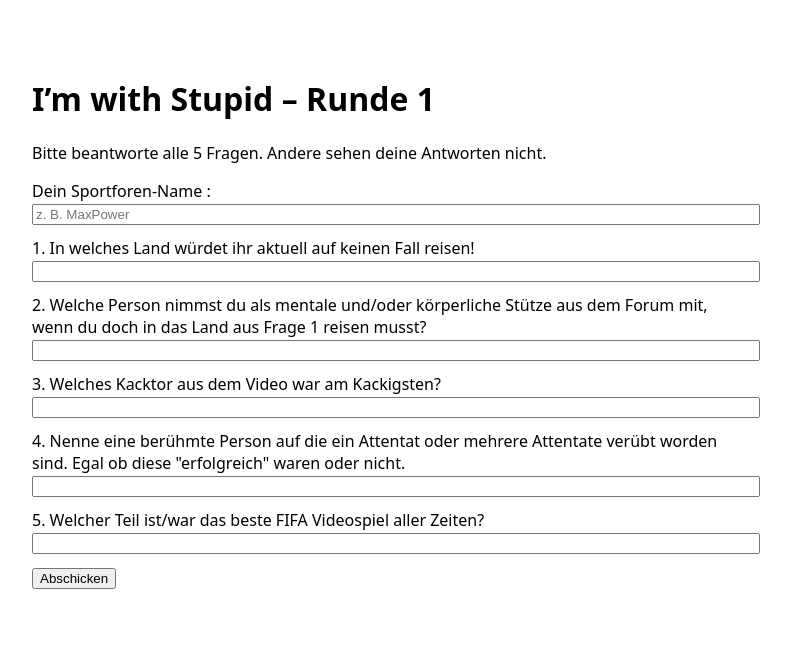
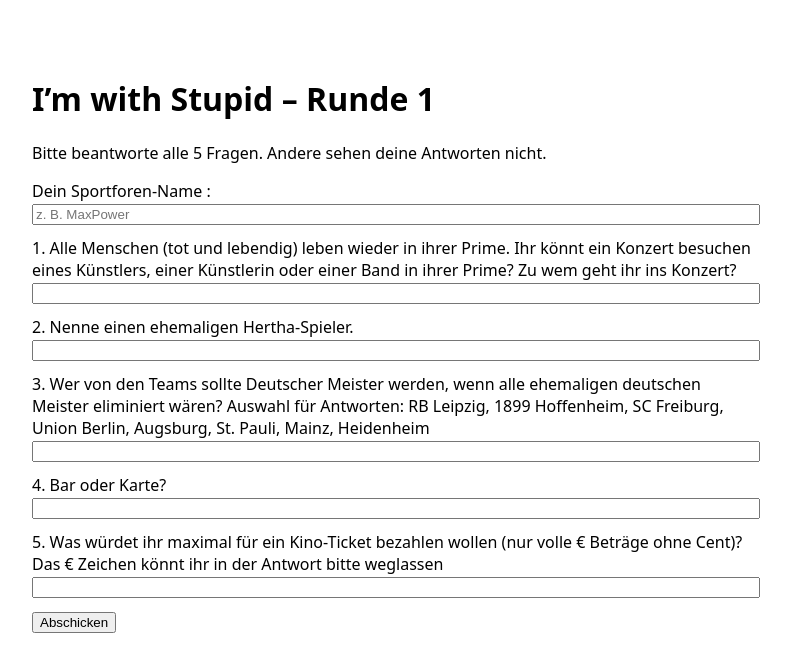
Before and after one commit to Mart-041/Im-with-stupid, a Next.js app: page / in a window 1280 px wide. Shown: the top 672 px of the page, without its empty margins (248-1039 px from the left). Built offline with nearby package versions, Linux system fonts and the light colour scheme.

Commit message:
Update index.tsx

```diff
--- a/pages/index.tsx
+++ b/pages/index.tsx
@@ -61,7 +61,7 @@ export default function Home() {
 
         <div style={{ marginBottom: 12 }}>
           <label>
-            1. In welches Land würdet ihr aktuell auf keinen Fall reisen!
+1. Alle Menschen (tot und lebendig) leben wieder in ihrer Prime. Ihr könnt ein Konzert besuchen eines Künstlers, einer Künstlerin oder einer Band in ihrer Prime? Zu wem geht ihr ins Konzert?
           </label>
           <br />
           <input
@@ -76,7 +76,7 @@ export default function Home() {
 
         <div style={{ marginBottom: 12 }}>
           <label>
-2. Welche Person nimmst du als mentale und/oder körperliche Stütze aus dem Forum mit, wenn du doch in das Land aus Frage 1 reisen musst?
+2. Nenne einen ehemaligen Hertha-Spieler.
           </label>
           <br />
           <input
@@ -91,7 +91,9 @@ export default function Home() {
 
         <div style={{ marginBottom: 12 }}>
           <label>
-           3. Welches Kacktor aus dem Video war am Kackigsten?
+           3. Wer von den Teams sollte Deutscher Meister werden, wenn alle ehemaligen deutschen Meister eliminiert wären?
+Auswahl für Antworten:
+RB Leipzig, 1899 Hoffenheim, SC Freiburg, Union Berlin, Augsburg, St. Pauli, Mainz, Heidenheim
           </label>
           <br />
           <input
@@ -106,10 +108,7 @@ export default function Home() {
 
         <div style={{ marginBottom: 12 }}>
           <label>
-4. Nenne eine berühmte Person auf die ein Attentat oder mehrere Attentate verübt worden sind. Egal ob diese "erfolgreich" waren oder nicht.
-
-
-
+4. Bar oder Karte?
           </label>
           <br />
           <input
@@ -123,8 +122,7 @@ export default function Home() {
         </div>
 
         <div style={{ marginBottom: 12 }}>
-          <label>5. Welcher Teil ist/war das beste FIFA Videospiel aller Zeiten? </label>
-          <br />
+5. Was würdet ihr maximal für ein Kino-Ticket bezahlen wollen (nur volle € Beträge ohne Cent)? Das € Zeichen könnt ihr in der Antwort bitte weglassen          <br />
           <input
             required
             value={q.q5}
```
